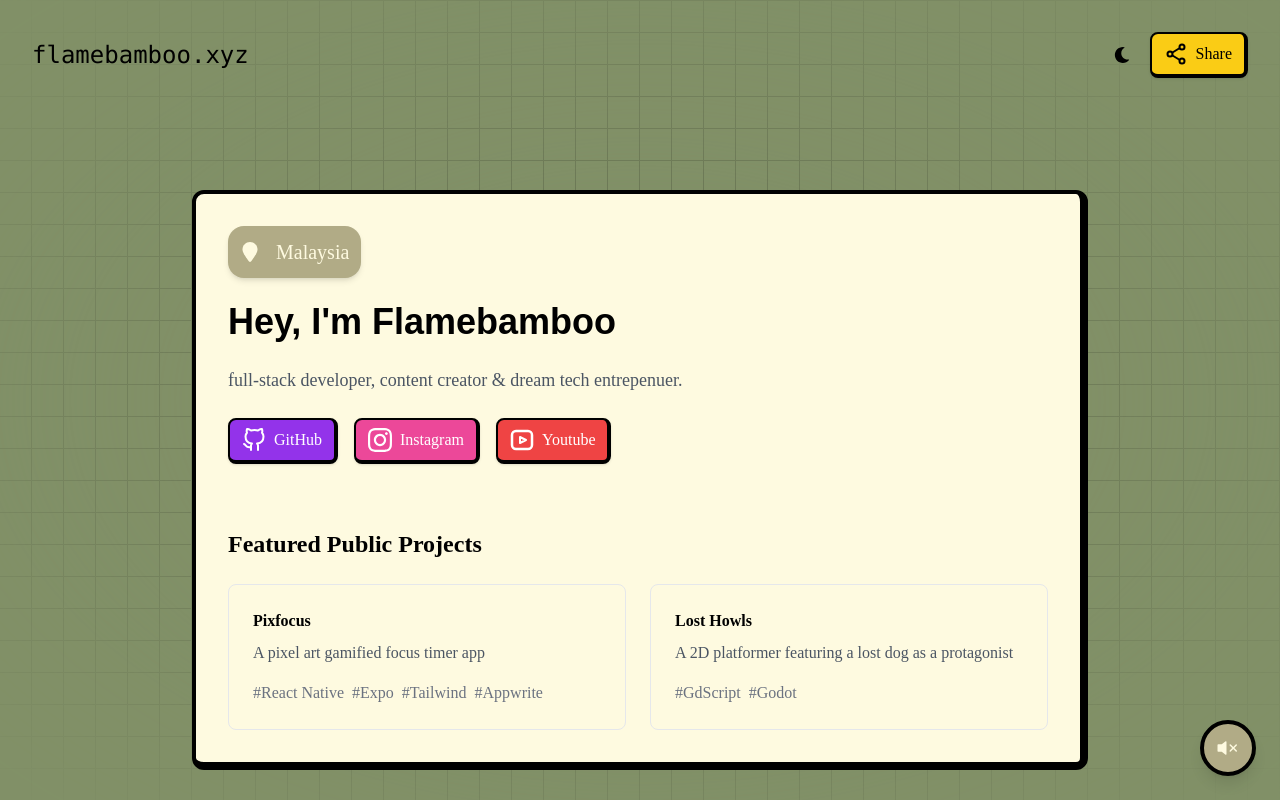
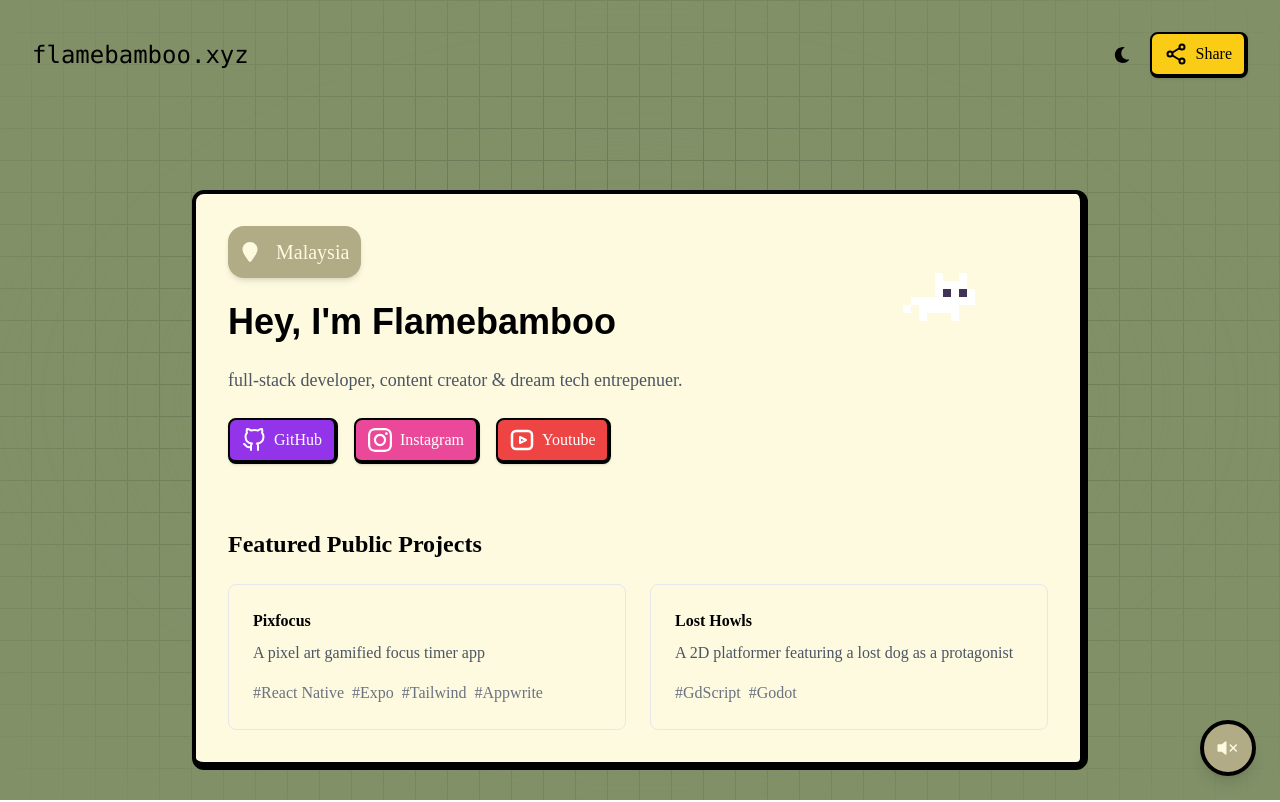
Before and after one commit to Flamebamboo/flamebamboo-portfolio, a Next.js app: page / in a window 1280 px wide. Built offline with nearby package versions, Linux system fonts and the light colour scheme; a web font is replaced by a local one.

Commit message:
added moving pet!

```diff
--- /dev/null
+++ b/src/app/component/Pet.tsx
@@ -0,0 +1,68 @@
+import React, { useEffect, useRef, useState } from "react";
+
+type Pos = { top: number; left: number };
+
+export const Pet = () => {
+  const [pos, setPos] = useState<Pos>({ top: 100, left: 100 });
+  const [facingLeft, setFacingLeft] = useState(false);
+  const [isMoving, setIsMoving] = useState(false);
+  const prevPos = useRef<Pos>(pos);
+
+  const idleSrc = "/pet_idle.gif";
+  const walkSrc = "/pet.gif";
+
+  const moveTimeout = useRef<NodeJS.Timeout | null>(null);
+  const intervalRef = useRef<NodeJS.Timeout | null>(null);
+
+  useEffect(() => {
+    const move = () => {
+      const vw = window.innerWidth - 128;
+      const vh = window.innerHeight - 128;
+      const next = {
+        top: Math.random() * vh,
+        left: Math.random() * vw,
+      };
+      setFacingLeft(next.left < pos.left);
+      setIsMoving(true);
+      setPos(next);
+
+      if (moveTimeout.current) clearTimeout(moveTimeout.current);
+      moveTimeout.current = setTimeout(() => setIsMoving(false), 2000);
+    };
+
+    intervalRef.current = setInterval(move, 4000);
+
+    return () => {
+      if (intervalRef.current) clearInterval(intervalRef.current);
+      if (moveTimeout.current) clearTimeout(moveTimeout.current);
+    };
+  }, [pos.left]);
+
+  useEffect(() => {
+    if (prevPos.current.top !== pos.top || prevPos.current.left !== pos.left) {
+      setIsMoving(true);
+      if (moveTimeout.current) clearTimeout(moveTimeout.current);
+      moveTimeout.current = setTimeout(() => setIsMoving(false), 2000);
+      prevPos.current = pos;
+    }
+  }, [pos.top, pos.left]);
+
+  return (
+    <img
+      src={isMoving ? walkSrc : idleSrc}
+      alt="pet"
+      style={{
+        position: "fixed",
+        top: pos.top,
+        left: pos.left,
+        width: 128,
+        height: 128,
+        zIndex: 100,
+        pointerEvents: "none",
+        transition: "top 2s linear, left 2s linear",
+        transform: facingLeft ? "scaleX(-1)" : "scaleX(1)",
+        imageRendering: "pixelated",
+      }}
+    />
+  );
+};
--- a/src/app/component/ShareButton.tsx
+++ b/src/app/component/ShareButton.tsx
@@ -16,7 +16,7 @@ export function ShareButton() {
       sharing.current = true;
       try {
         await navigator.share(shareData);
-      } catch (e) {
+      } catch {
         // ignore user cancel or error
       } finally {
         sharing.current = false;
--- a/src/app/page.tsx
+++ b/src/app/page.tsx
@@ -6,7 +6,7 @@ import { GridBackgroundDemo } from "@/components/GridBackground";
 import { Card } from "@/components/Card";
 import { MusicPlayer } from "./component/MusicPlayer";
 import { ShareButton } from "./component/ShareButton";
-
+import { Pet } from "./component/Pet";
 export default function Home() {
   return (
     <main className="min-h-screen relative">
@@ -121,6 +121,7 @@ export default function Home() {
               </div>
             </section>
           </Card>
+          <Pet />
         </div>
       </div>
       <MusicPlayer />
```
Also changed, not shown: public/pet.gif (added), public/pet_idle.gif (added).
